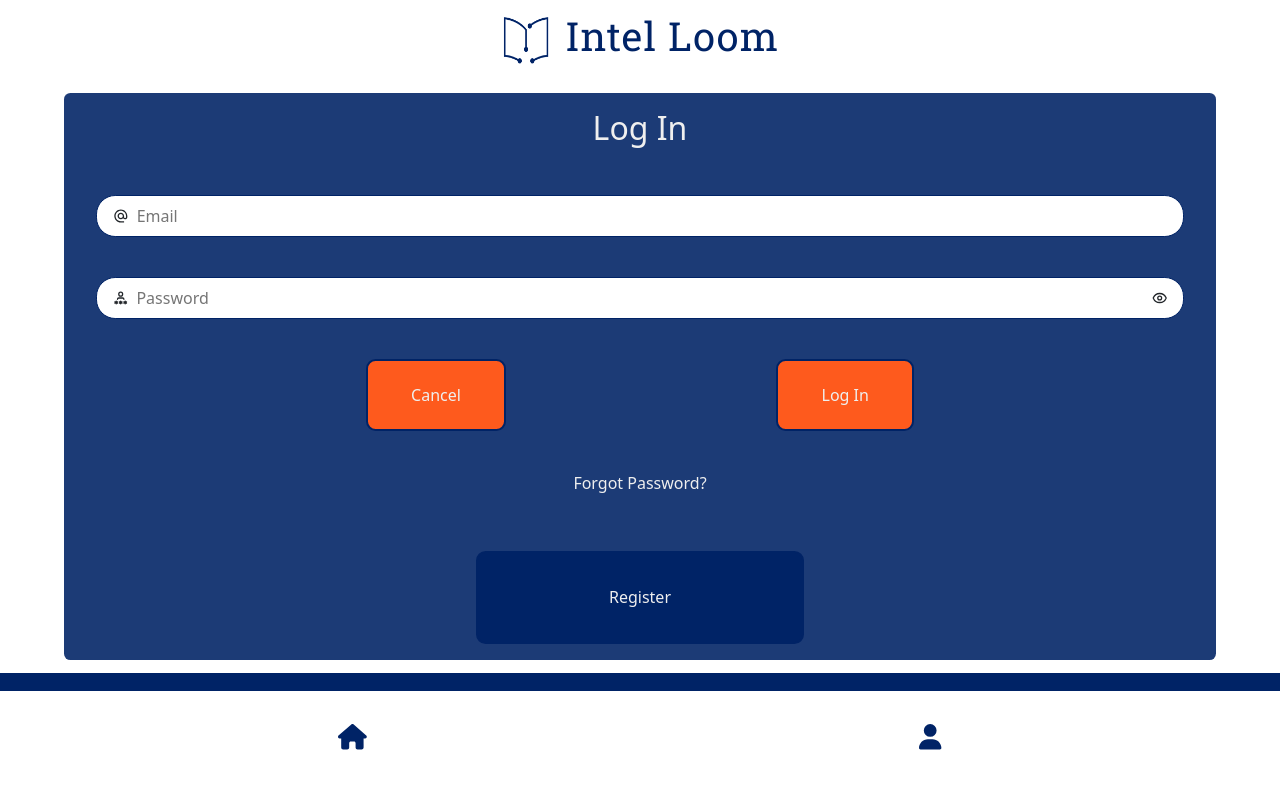
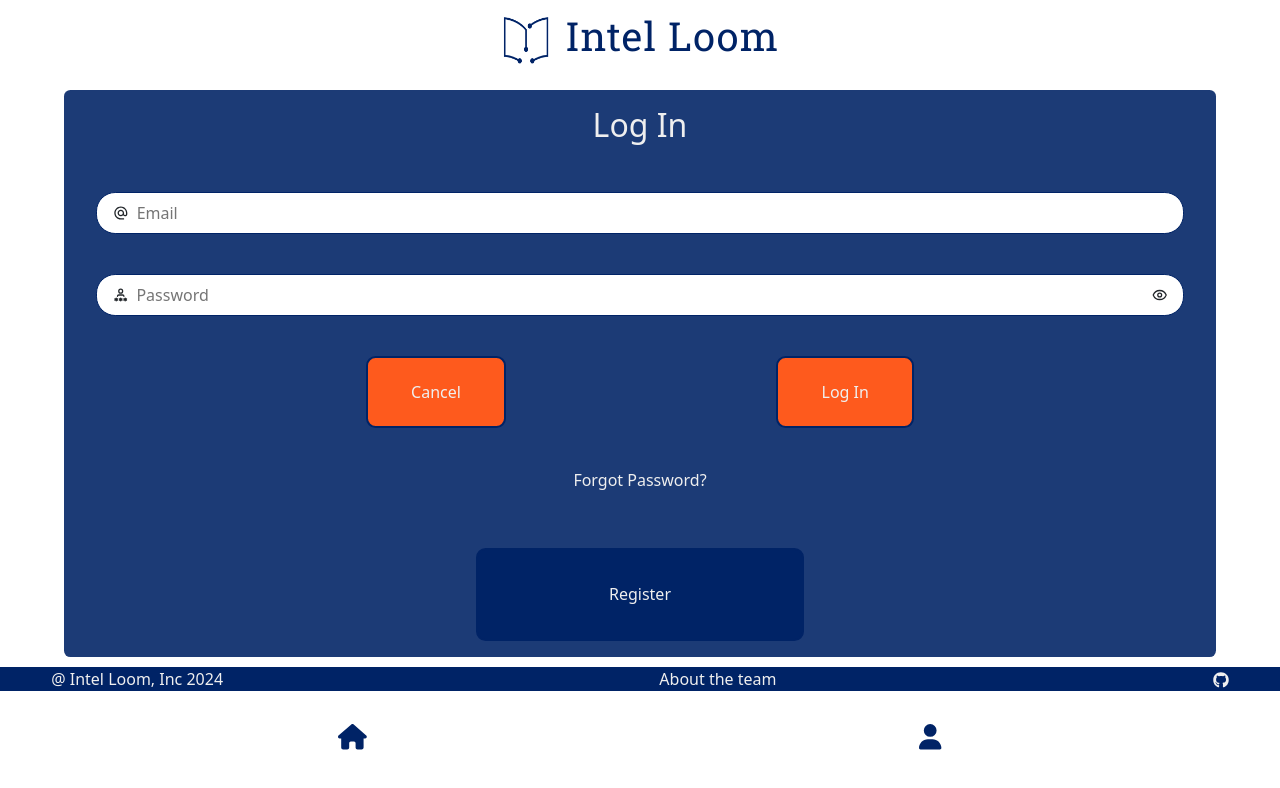
Before and after one commit to overtonjust/Intel-loom-frontend, a React (Vite) app: page /login in a window 1280 px wide. Shown: the top 788 px of the page. Built offline with nearby package versions, Linux system fonts and the light colour scheme; no server answers; what @100mslive/react-sdk would draw is missing.

Commit message:
Fix copyright footer, and nav

```diff
--- a/src/layouts/DefaultLayout/DefaultLayout.scss
+++ b/src/layouts/DefaultLayout/DefaultLayout.scss
@@ -1,5 +1,4 @@
-@import '../../shared.scss';
-
+@import "../../shared.scss";
 
 .default-mobile-layout {
   height: 100vh;
@@ -7,8 +6,10 @@
   display: grid;
   grid-template-rows: auto 1fr auto;
   background-color: #fff;
-    &__header, &__footer {
-      padding: .75rem;
+  overflow: hidden;
+  &__header,
+  &__footer {
+    padding: 0.75rem;
     display: grid;
     place-items: center;
   }
@@ -19,24 +20,19 @@
     display: grid;
     grid-template-rows: 1fr auto;
   }
-    &__footer{
-      position: fixed;
-      bottom: 0;
-      width: 100%;
-      z-index: 1000;
-      background: white;
-      transition: transform 0.3s ease-in-out, opacity 0.3s ease-in-out;
+  &__footer {
+    transition: all 0.3s ease-in-out;
   }
 }
 
 .hidden {
   transform: translateY(100%);
   opacity: 0;
-  pointer-events: none;
+  height: 0;
 }
 
 .visible {
   transform: translateY(0);
   opacity: 1;
-  pointer-events: auto;
+  height: auto;
 }
--- a/src/layouts/DefaultLayout/components/Footer.jsx
+++ b/src/layouts/DefaultLayout/components/Footer.jsx
@@ -1,27 +1,26 @@
 // Dependencies
-import React from 'react';
-import { Link } from 'react-router-dom';
-import './Footer.scss';
+import React from "react";
+import { Link } from "react-router-dom";
+import "./Footer.scss";
 
 // Components
-import { FaGithub } from 'react-icons/fa6';
+import { FaGithub } from "react-icons/fa6";
 
 const Footer = () => {
-    return (
-        <footer className='footer'>
-            <div className='footer__row'>
-                <p className='footer__text'>@ Intel Loom, Inc 2024</p>
-                <Link className='footer__link'>
-                    <p className='footer__text'>About the team</p>
-                </Link>
-            </div>
-            <div className='footer__row'>
-                <a className='footer__link' href="https://github.com/overtonjust/Intel-loom-frontend">
-                    <FaGithub className='footer__icon'/>
-                </a>
-            </div>
-        </footer>
-    );
+  return (
+    <footer className="footer">
+        <p className="footer__text">@ Intel Loom, Inc 2024</p>
+        <Link className="footer__link">
+          <p className="footer__text">About the team</p>
+        </Link>
+        <a
+          className="footer__link"
+          href="https://github.com/overtonjust/Intel-loom-frontend"
+        >
+          <FaGithub className="footer__icon" />
+        </a>
+    </footer>
+  );
 };
 
 export default Footer;
--- a/src/layouts/DefaultLayout/components/Footer.scss
+++ b/src/layouts/DefaultLayout/components/Footer.scss
@@ -3,19 +3,12 @@
 
 .footer {
     display: flex;
-    flex-direction: column;
-    gap: 12px;
-    padding: 2% 4%;
-    margin-top: auto;
+    justify-content: space-between;
+    padding: 0 4%;
     background-color: $blue;
-
-    &__row {
-        display: flex;
-        gap: 20px;
-    }
-
     &__text {
         color: $white;
+        margin: auto 0;
     }
 
     &__link {
```
Lines whose indentation alone changed are shown as unchanged.
